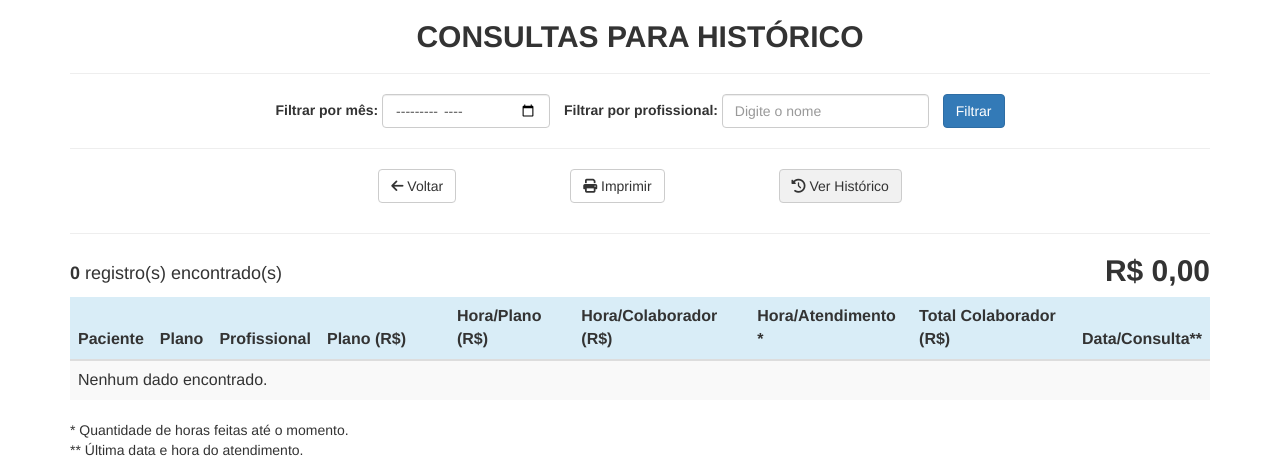
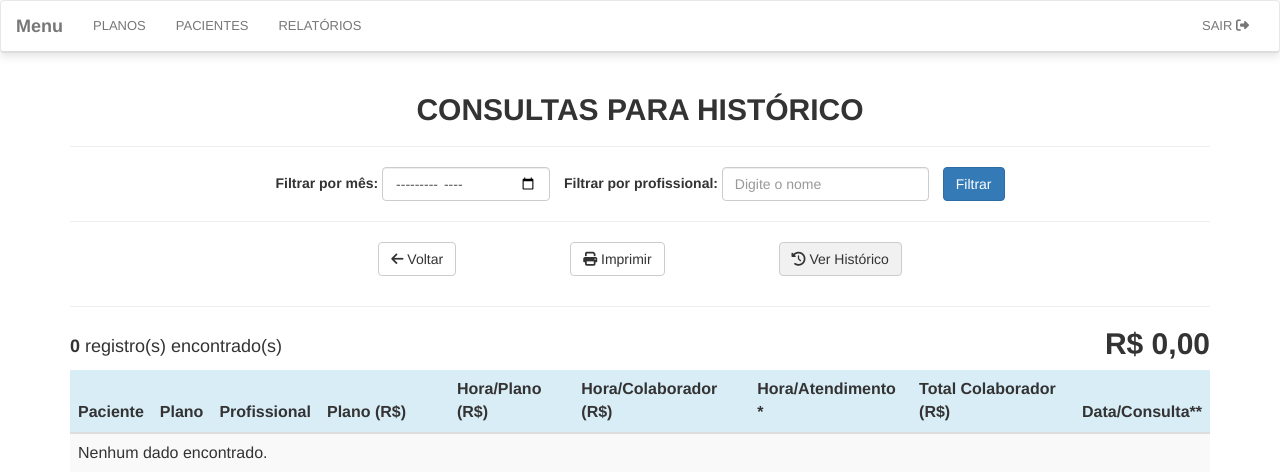
Before and after one commit to FabianoMarques/face_python_docker, a PHP site: page /App/relatorio.php in a window 1280 px wide. Shown: the top 472 px of the page. Run offline with PHP 8.4, Linux system fonts and the light colour scheme; the visitor is signed in with stand-in values (Sample User, id 1); tables that the repository leaves empty or names only in its code hold one stand-in row (values such as "Sample post"); data that the repository does not hold is empty; some libraries are stand-ins or nearby versions.

Commit message:
Adicionando um menu fixo

```diff
--- a/App/cad_paciente.php
+++ b/App/cad_paciente.php
@@ -1,5 +1,7 @@
 <?php
 include("valida.php");
+include("menu_template.php") ;
+
 require_once '../db.php';
 $conn = (new Database())->getConnection();
 
--- a/App/cad_plano.php
+++ b/App/cad_plano.php
@@ -1,5 +1,6 @@
 <?php
 include("valida.php");
+include("menu_template.php") ;
 require_once '../db.php';
 $conn = (new Database())->getConnection();
 
--- a/App/historico.php
+++ b/App/historico.php
@@ -1,5 +1,6 @@
 <?php
 include("valida.php");
+include("menu_template.php") ;
 require_once '../db.php';
 
 $db = new Database();
--- /dev/null
+++ b/App/menu_template.php
@@ -0,0 +1,29 @@
+<link rel="stylesheet" href="bootstrap-3.4/css/bootstrap.min.css">
+<script src="bootstrap-3.4/js/bootstrap.bundle.min.js"></script>
+<!-- menu.php -->
+<nav class="navbar navbar-default" style="background-color: #fff; border-bottom: 2px solid #ddd; font-size: 13px; box-shadow: 0px 4px 8px rgba(0, 0, 0, 0.1);">
+  <div class="container-fluid">
+    <!-- Logo e botão de toggle para mobile -->
+    <div class="navbar-header">
+      <button type="button" class="navbar-toggle collapsed" data-toggle="collapse" data-target="#navbar-collapse">
+        <span class="sr-only">Toggle navigation</span>
+        <span class="icon-bar"></span>
+        <span class="icon-bar"></span>
+        <span class="icon-bar"></span>
+      </button>
+      <a class="navbar-brand" href="menu.php"><strong>Menu</strong></a>
+    </div>
+
+    <!-- Links -->
+    <div class="collapse navbar-collapse" id="navbar-collapse">
+      <ul class="nav navbar-nav">
+        <li><a href="cad_plano.php">PLANOS</a></li>
+        <li><a href="cad_paciente.php">PACIENTES</a></li>
+        <li><a href="relatorio.php">RELATÓRIOS</a></li>
+      </ul>
+      <ul class="nav navbar-nav navbar-right">
+        <li><a href="logout.php" class="text-danger">SAIR <i class="fas fa-sign-out-alt"></i></a></li>
+      </ul>
+    </div>
+  </div>
+</nav>
--- a/App/relatorio.php
+++ b/App/relatorio.php
@@ -1,5 +1,6 @@
 <?php
 include("valida.php");
+include("menu_template.php") ;
 require_once '../db.php';
 
 $db = new Database();
```
Also changed, not shown: App/valida.php (line endings or trailing spaces).
